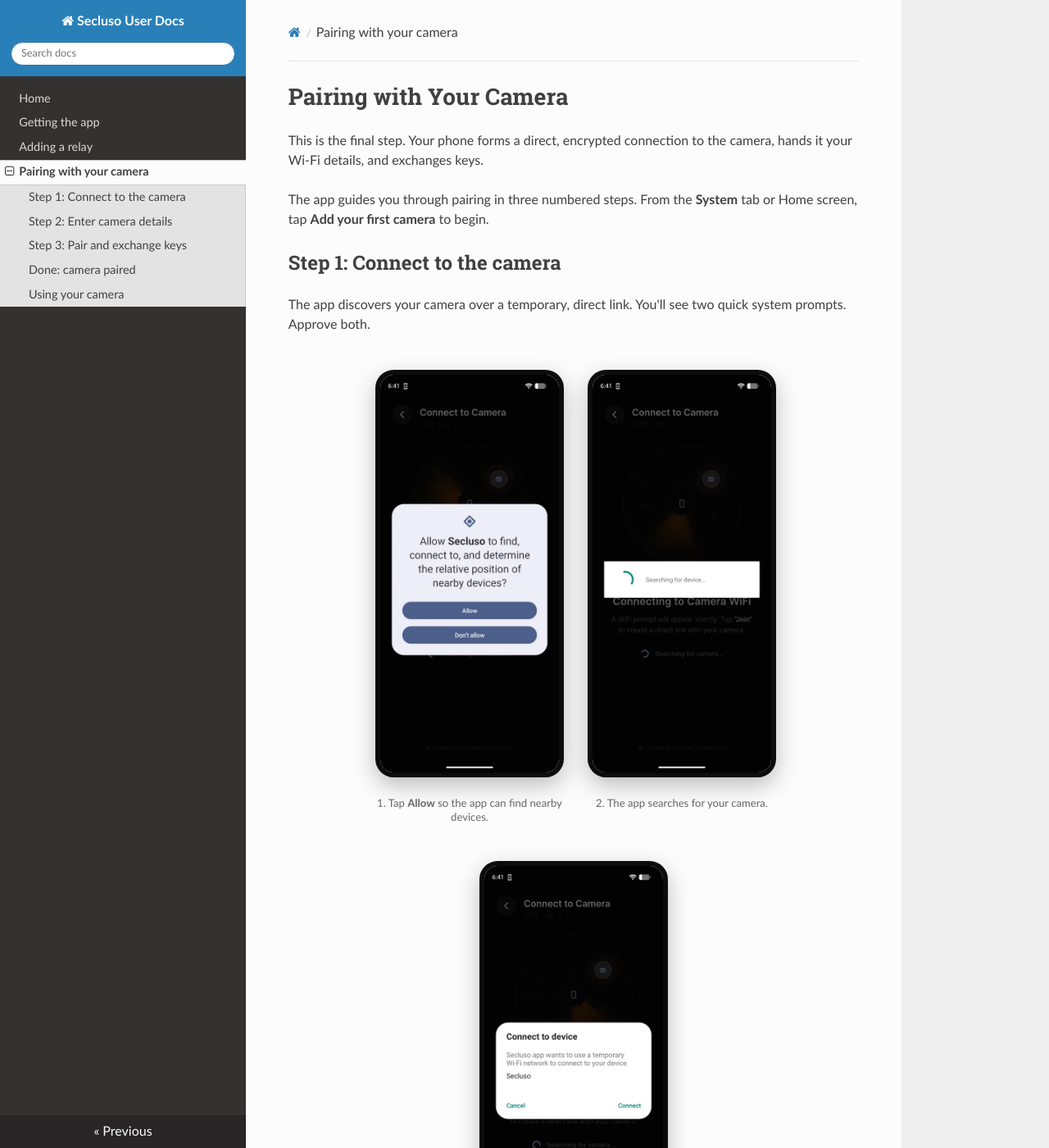
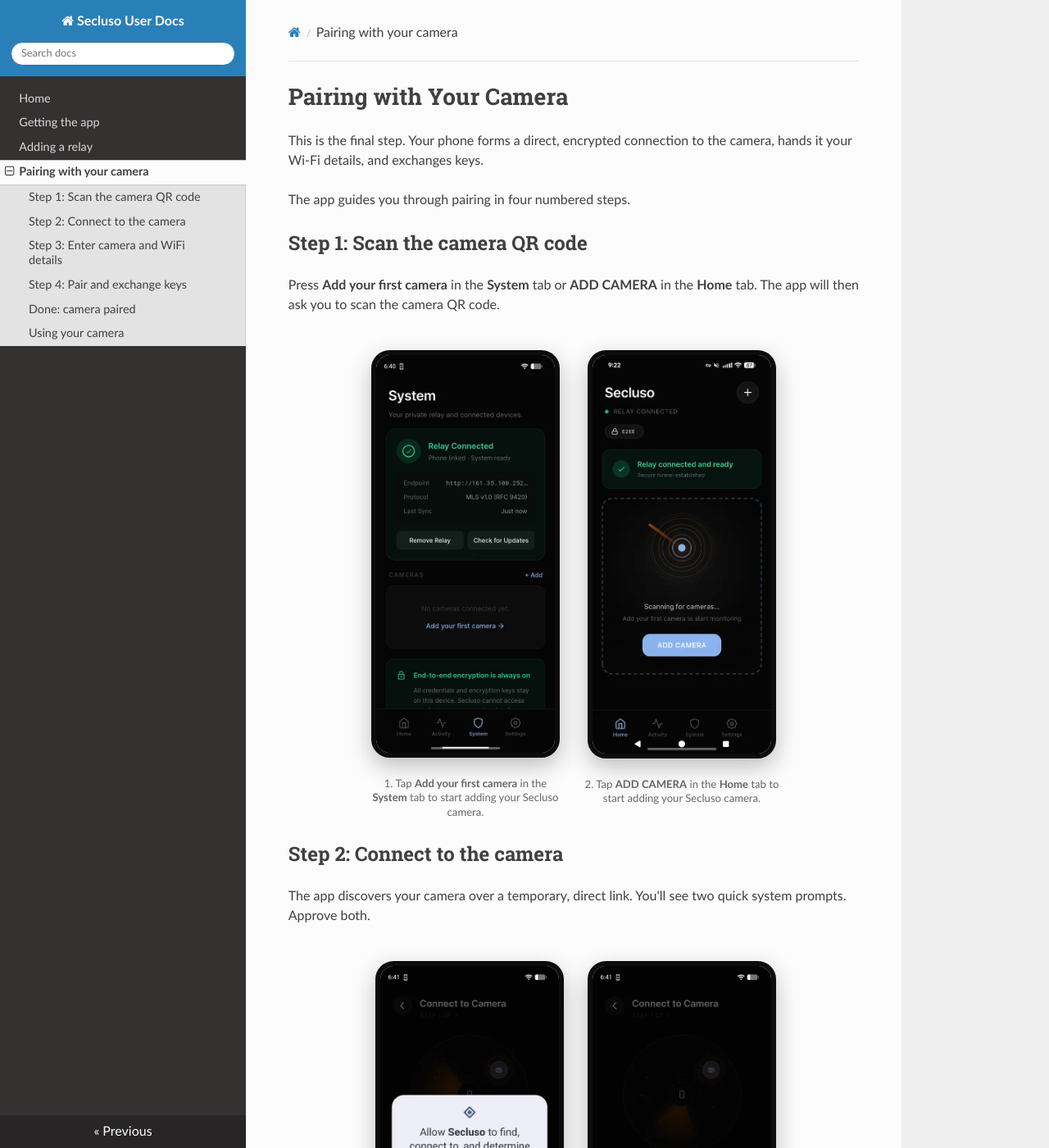
Before and after one commit to secluso/user-docs, an MkDocs documentation site: the page built from docs/camera.md, in a window 1280 px wide and 1400 px high. Shown: the whole window at 82% size. Built offline with MkDocs 1.6.1, drawn with Linux system fonts in a browser that asks for light colours; nearby versions of some CDN libraries; some of the changed text lies outside the part shown.

Commit message:
Add some more details.

```diff
--- a/docs/camera.md
+++ b/docs/camera.md
@@ -3,10 +3,27 @@
 This is the final step. Your phone forms a direct, encrypted connection to the
 camera, hands it your Wi-Fi details, and exchanges keys.
 
-The app guides you through pairing in three numbered steps. From the **System**
-tab or Home screen, tap **Add your first camera** to begin.
+The app guides you through pairing in four numbered steps.
 
-## Step 1: Connect to the camera
+## Step 1: Scan the camera QR code
+
+Press **Add your first camera** in the **System** tab or **ADD CAMERA** in the **Home** tab. The app will then ask you to scan the camera QR code.
+
+<div class="shot-row" markdown>
+
+<figure markdown>
+![System tab having an option for adding a camera](img/relay-connected.webp){ .phone }
+<figcaption>1. Tap <strong>Add your first camera</strong> in the <strong>System</strong> tab to start adding your Secluso camera.</figcaption>
+</figure>
+
+<figure markdown>
+![Home tab showing and option for adding a camera](img/add-camera-home.webp){ .phone }
+<figcaption>2. Tap <strong>ADD CAMERA</strong> in the <strong>Home</strong> tab to start adding your Secluso camera.</figcaption>
+</figure>
+
+</div>
+
+## Step 2: Connect to the camera
 
 The app discovers your camera over a temporary, direct link. You'll see two
 quick system prompts. Approve both.
@@ -32,12 +49,12 @@
 
 !!! note "Why a temporary Wi-Fi network?"
     The camera briefly broadcasts its own `Secluso` network so your phone can
-    reach it directly, before it's on your home Wi-Fi. This is how the first
-    encrypted handshake happens.
+    reach it directly, before it's on your home Wi-Fi. This is how the secure pairing
+    handshake happens.
 
-## Step 2: Enter camera details
+## Step 3: Enter camera and WiFi details
 
-Tell the camera who it is and how to reach your home network, then tap
+Enter a name for the camera as well as the information for your home WiFi network that the camera needs to connect to, then tap
 **Continue**.
 
 ![Camera Setup form: Camera Name, Wi-Fi Network, Wi-Fi Password](img/camera-setup-details.webp){ .phone }
@@ -56,7 +73,7 @@
     Credentials are sent directly to the camera over the encrypted link. They
     are never saved on your phone or any server.
 
-## Step 3: Pair and exchange keys
+## Step 4: Pair and exchange keys
 
 The app sets up encryption with the camera, progressing through three stages.
 Approve notifications so you can receive alerts.
```
Also changed, not shown: docs/app.md (+1 -0 lines), docs/index.md (+5 -3 lines), docs/relay.md (+2 -2 lines), docs/img/add-camera-home.webp (added).
